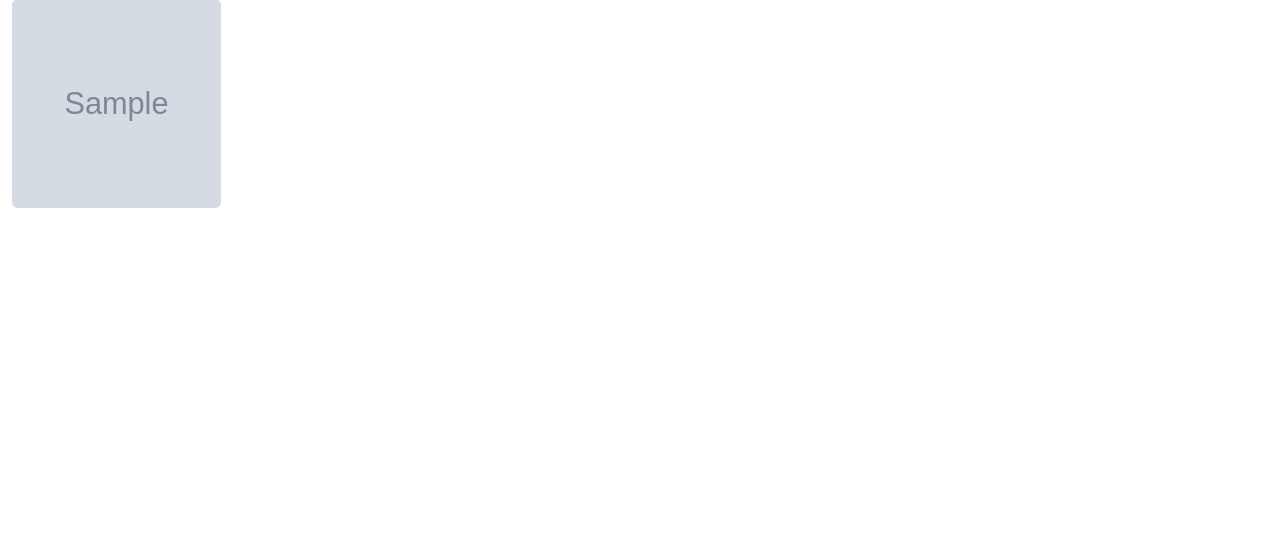
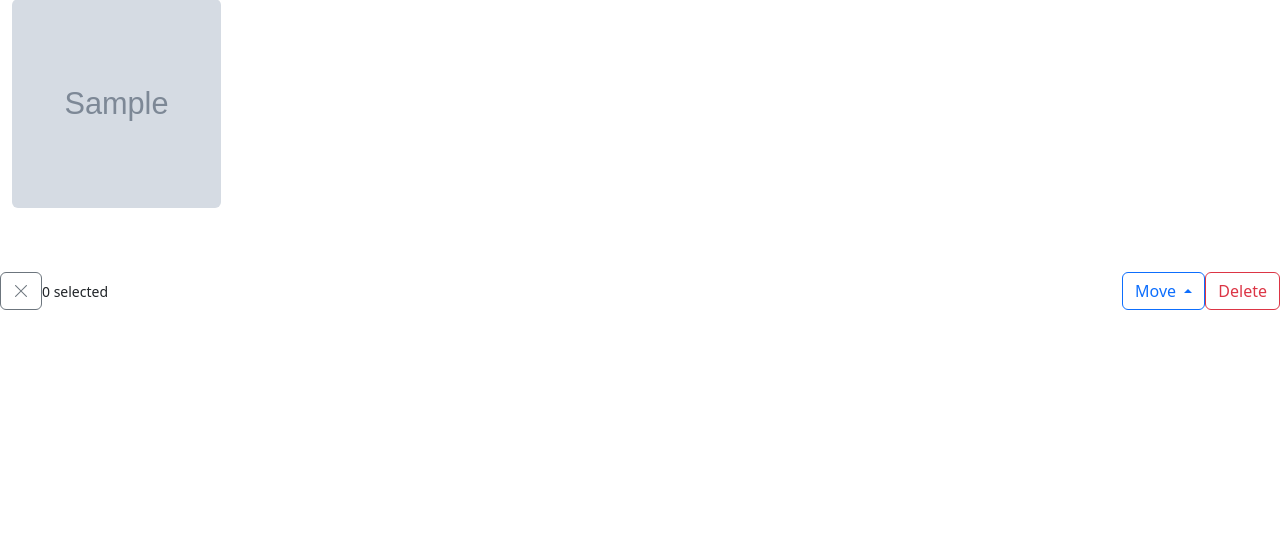
Before and after one commit to wmboyles/AzurePhotos, a Flask app: template azurephotos/templates/base.html in a window 1280 px wide. Shown: the part 161-711 px from the top of the page. Run offline with Flask 3, Linux system fonts and the light colour scheme; the template is opened without the code that fills it: most values are stand-ins (such as "Sample title", 1, 10 or a date in 2020); grey boxes marked "Sample" are stand-in pictures; some libraries are stand-ins or nearby versions.

Commit message:
Skeleton non-functional selection menu

```diff
--- a/azurephotos/templates/base.html
+++ b/azurephotos/templates/base.html
@@ -118,6 +118,30 @@
     {% endblock %}
   </main>
 
+  <div class="d-flex align-items-center" role="region">
+    <button type="button" class="btn btn-outline-secondary icon-button">
+      <i class="bi bi-x-lg" aria-hidden="true"></i>
+    </button>
+    <span class="small flex-grow-1" role="status">0 selected</span>
+    {% if moveAlbums %}
+    <div class="dropup">
+      <button type="button" class="btn btn-outline-primary dropdown-toggle" data-bs-toggle="dropdown">
+        Move
+      </button>
+      <ul class="dropdown-menu">
+      {% for albumName in moveAlbums %}
+        <li>
+          <button type="button" class="dropdown-item">{{ albumName }}</button>
+        </li>
+      {% endfor %}
+      </ul>
+    </div>
+    {% endif %}
+    <button type="button" class="btn btn-outline-danger">
+      Delete
+    </button>
+  </div>
+
   {% include "partials/viewer.html" %}
 
   {% include "partials/nav.html" %}
```
